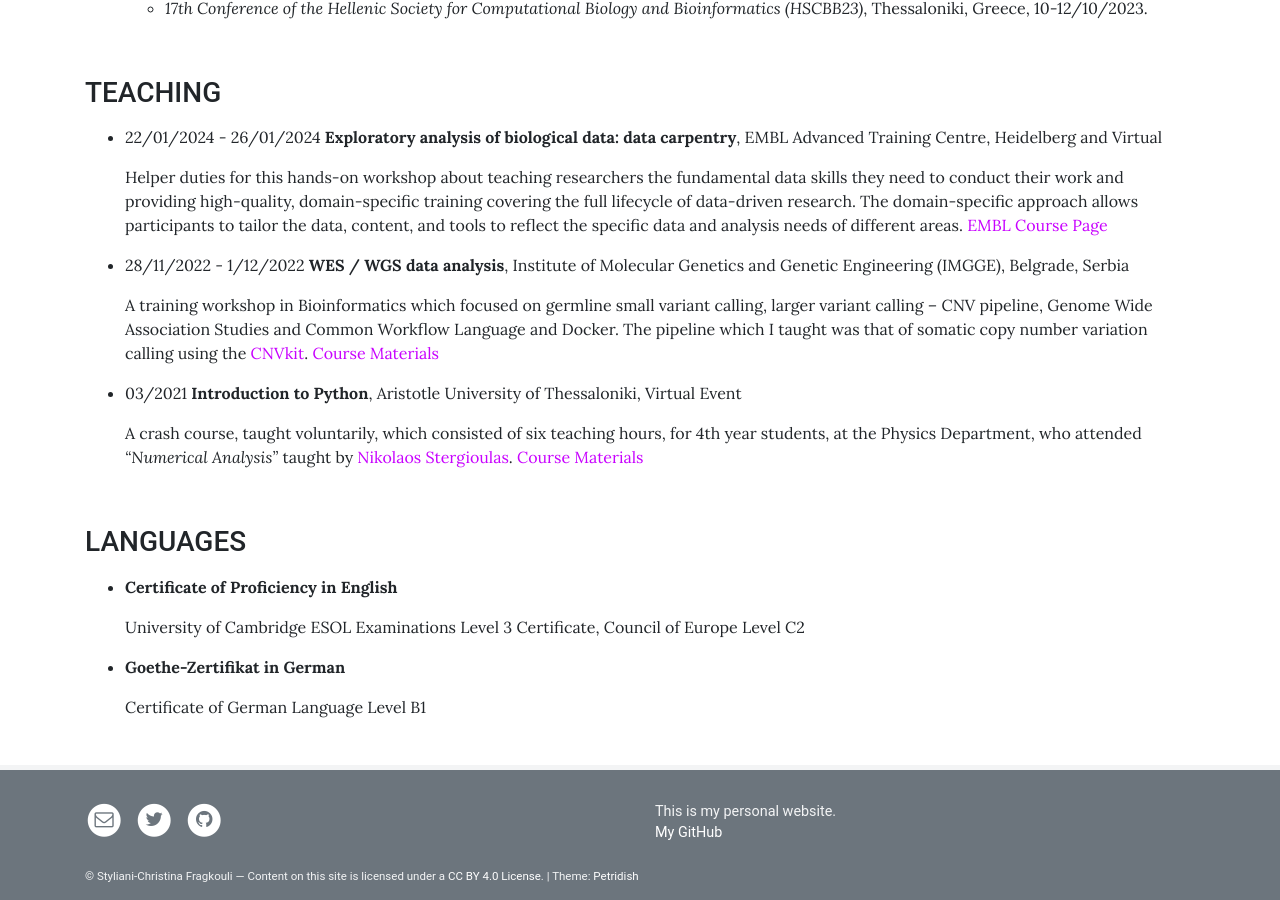
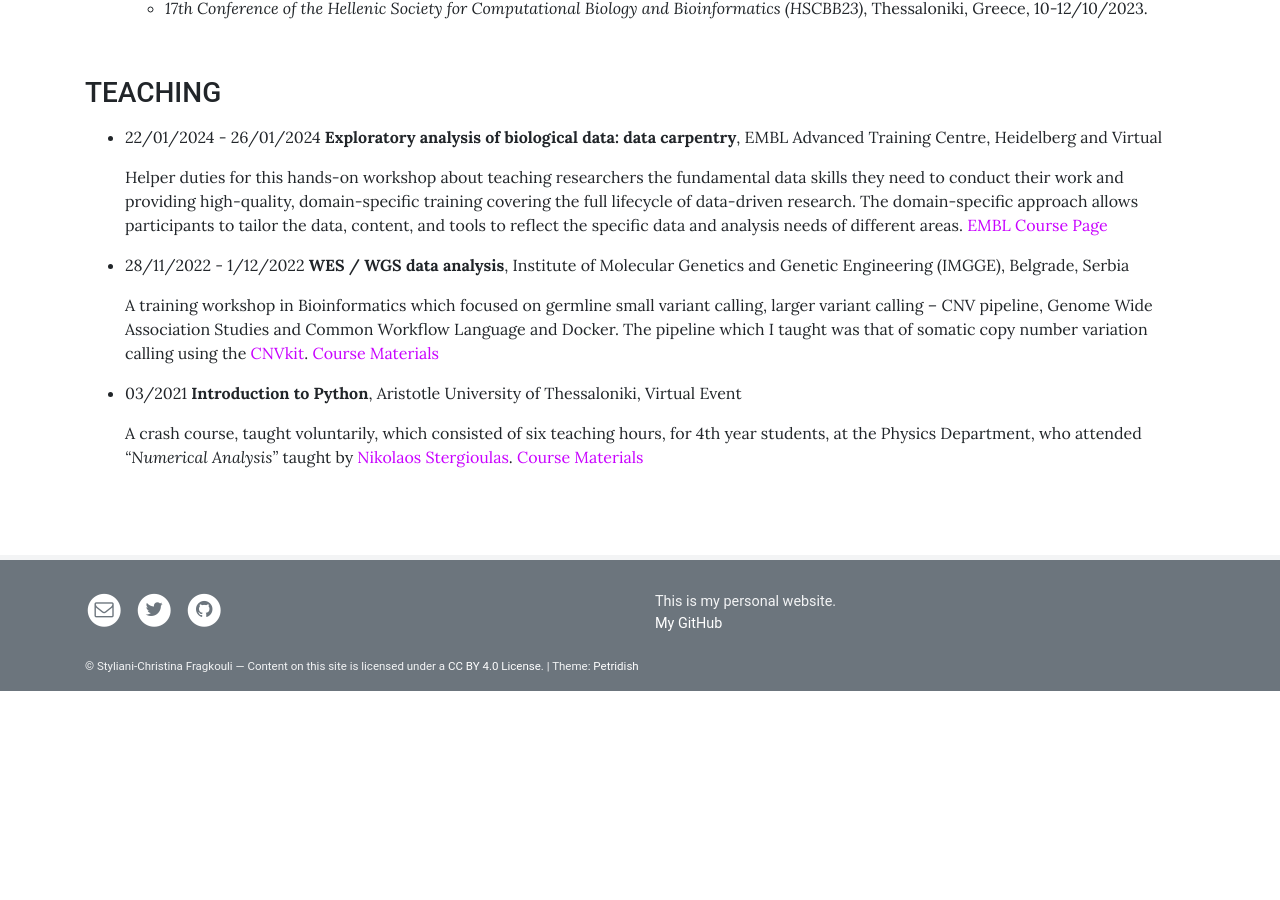
Before and after one commit to sfragkoul/sfragkoul.github.io, a Jekyll site: the page built from pages/CV.md, in a window 1280 px wide and 900 px high, scrolled down 1711 px. Built offline with Jekyll 4.4.1, drawn with Linux system fonts in a browser that asks for light colours; after the commit the page ends 2402 px from its top, so only the background shows below that.

Commit message:
Update CV.md

```diff
--- a/pages/CV.md
+++ b/pages/CV.md
@@ -91,14 +91,3 @@ background: /assets/img/groupLogo/CV.jpg
    A crash course, taught voluntarily, which consisted of six teaching hours, for 4th year students, at the Physics Department, who attended *“Numerical Analysis”* taught by [Nikolaos Stergioulas](https://scholar.google.gr/citations?user=AXlRP8EAAAAJ&hl=el). [Course Materials](https://github.com/sfragkoul/Python_Intro)
 
 <br />
-
-### LANGUAGES
-<p style="margin-bottom:15px"></p>
-
-- **Certificate of Proficiency in English**
-
-   University of Cambridge ESOL Examinations Level 3 Certificate, Council of Europe Level C2
-
-- **Goethe-Zertifikat in German**
-
-   Certificate of German Language Level B1
```
